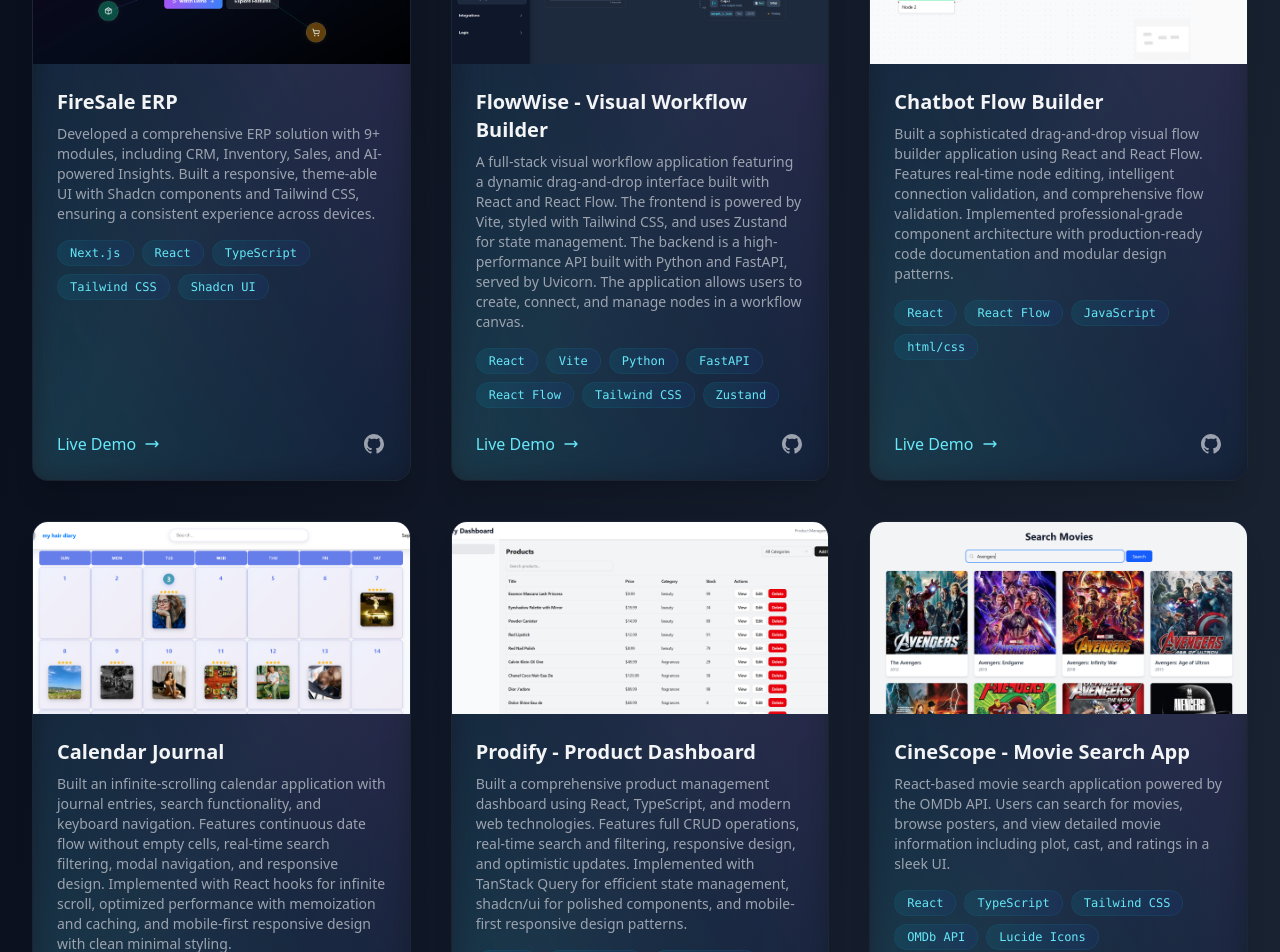
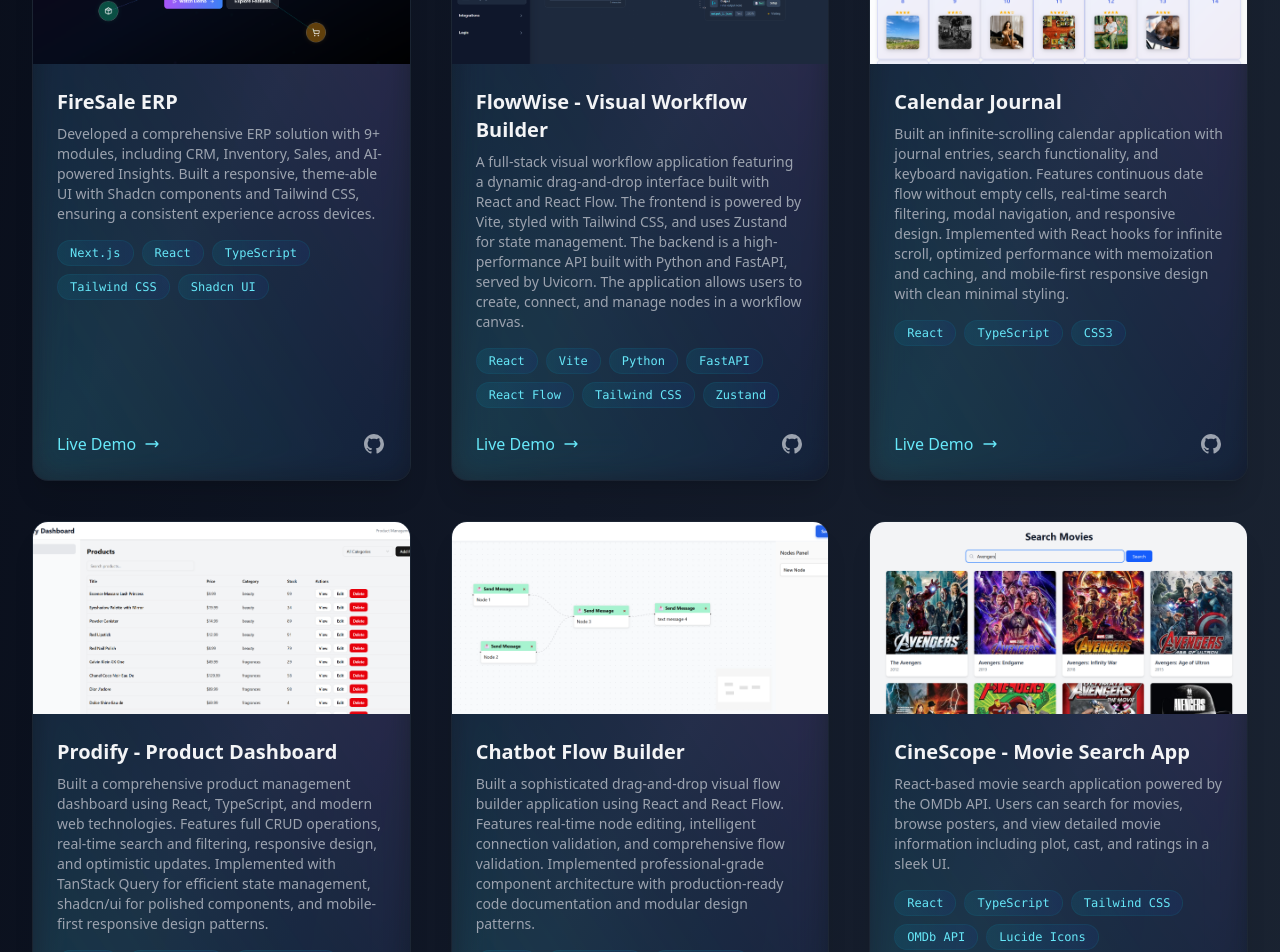
Before and after one commit to Bhupendra-Maurya/portfolio, a React (Vite) app: page / in a window 1280 px wide. Shown: the part 3840-4792 px from the top of the page. Built offline with nearby package versions, Linux system fonts and the light colour scheme.

Commit message:
change in the project order

```diff
--- a/src/components/Projects.tsx
+++ b/src/components/Projects.tsx
@@ -44,15 +44,6 @@
       githubLink: "https://github.com/Bhupendra-Maurya/FlowWise",
     },
     {
-      title: "Chatbot Flow Builder",
-      description:
-        "Built a sophisticated drag-and-drop visual flow builder application using React and React Flow. Features real-time node editing, intelligent connection validation, and comprehensive flow validation. Implemented professional-grade component architecture with production-ready code documentation and modular design patterns.",
-      image: "chatbot-flow-builder.png",
-      technologies: ["React", "React Flow", "JavaScript", "html/css"],
-      liveLink: "https://chatbot-flow-builder-three-alpha.vercel.app/",
-      githubLink: "https://github.com/Bhupendra-Maurya/chatbot-flow-builder",
-    },
-    {
       title: "Calendar Journal",
       description:
         "Built an infinite-scrolling calendar application with journal entries, search functionality, and keyboard navigation. Features continuous date flow without empty cells, real-time search filtering, modal navigation, and responsive design. Implemented with React hooks for infinite scroll, optimized performance with memoization and caching, and mobile-first responsive design with clean minimal styling.",
@@ -76,6 +67,15 @@
       ],
       liveLink: "https://prodify-neon.vercel.app/",
       githubLink: "https://github.com/Bhupendra-Maurya/Prodify",
+    },
+    {
+      title: "Chatbot Flow Builder",
+      description:
+        "Built a sophisticated drag-and-drop visual flow builder application using React and React Flow. Features real-time node editing, intelligent connection validation, and comprehensive flow validation. Implemented professional-grade component architecture with production-ready code documentation and modular design patterns.",
+      image: "chatbot-flow-builder.png",
+      technologies: ["React", "React Flow", "JavaScript", "html/css"],
+      liveLink: "https://chatbot-flow-builder-three-alpha.vercel.app/",
+      githubLink: "https://github.com/Bhupendra-Maurya/chatbot-flow-builder",
     },
     {
       title: "CineScope - Movie Search App",
```
